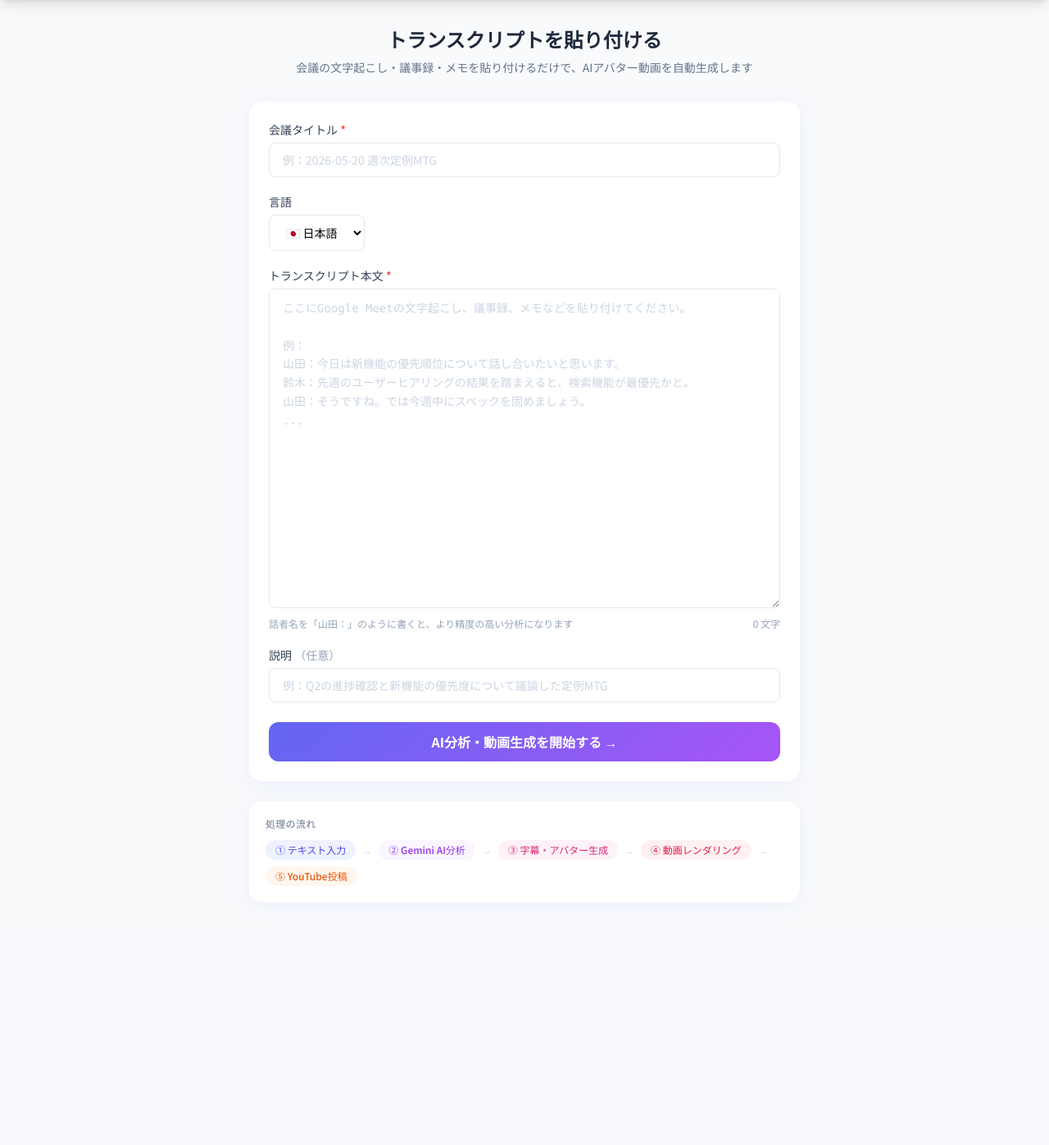
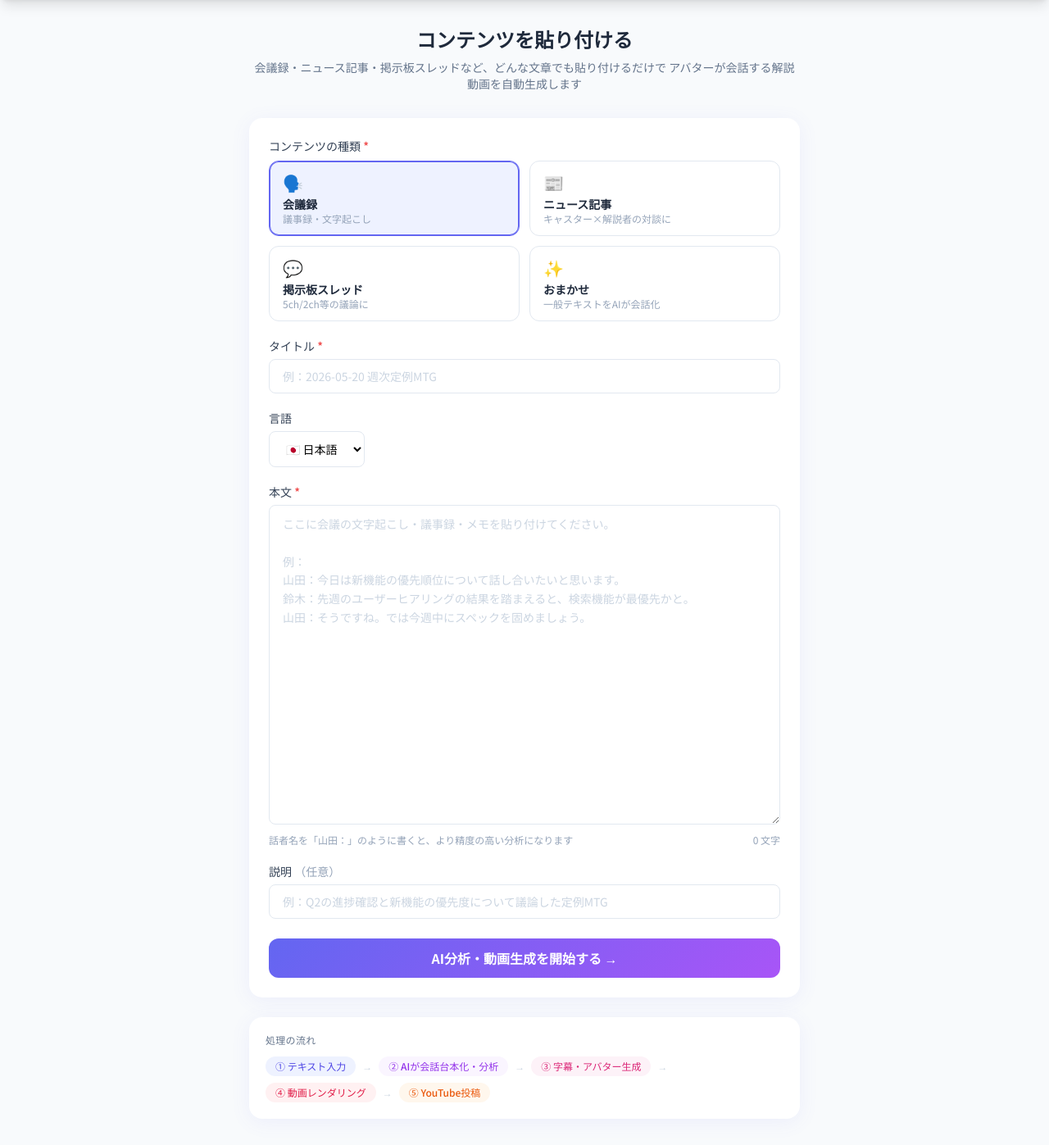
Before and after one commit to KoshiNakano1017/conversation_movie, a FastAPI app: page /paste in a window 1280 px wide. Shown: the part 56-1453 px from the top of the page at 82% size. Before the commit the page ends 1137 px from the top, so only its background shows below. Run offline with FastAPI, Linux system fonts and the light colour scheme; parts of the project's set-up code (start-up, migrations or seed data) failed here and were passed over; some libraries are stand-ins or nearby versions.

Commit message:
feat: UIをコンテンツ種別選択に対応させ汎用化
- paste.html: コンテンツ種別セレクターを追加し、選択に応じて文言・プレースホルダーを動的に切替
- dashboard.html: 空状態の文言を汎用化

```diff
--- a/backend/app/templates/dashboard.html
+++ b/backend/app/templates/dashboard.html
@@ -55,7 +55,7 @@
     <div id="emptyState" class="card p-10 text-center hidden">
       <div class="text-5xl mb-4">🎬</div>
       <p class="text-slate-600 font-medium mb-1">まだ動画がありません</p>
-      <p class="text-slate-400 text-sm mb-4">トランスクリプトを貼り付けて最初の動画を作成しましょう</p>
+      <p class="text-slate-400 text-sm mb-4">会議録・ニュース・スレッドなどを貼り付けて最初の動画を作成しましょう</p>
       <a href="/paste" class="gradient-bg text-white text-sm font-medium px-5 py-2 rounded-xl inline-block hover:opacity-90 transition">
         今すぐ作成する
       </a>
--- a/backend/app/templates/paste.html
+++ b/backend/app/templates/paste.html
@@ -1,15 +1,16 @@
 {% extends "base.html" %}
 
-{% block title %}トランスクリプトを貼り付け | ConversationMovie{% endblock %}
+{% block title %}コンテンツを貼り付け | ConversationMovie{% endblock %}
 
 {% block content %}
 <div class="max-w-2xl mx-auto">
 
   <!-- ページヘッダー -->
   <div class="mb-8 text-center">
-    <h1 class="text-2xl font-bold text-slate-800 mb-2">トランスクリプトを貼り付ける</h1>
+    <h1 class="text-2xl font-bold text-slate-800 mb-2">コンテンツを貼り付ける</h1>
     <p class="text-slate-500 text-sm">
-      会議の文字起こし・議事録・メモを貼り付けるだけで、AIアバター動画を自動生成します
+      会議録・ニュース記事・掲示板スレッドなど、どんな文章でも貼り付けるだけで
+      アバターが会話する解説動画を自動生成します
     </p>
   </div>
 
@@ -17,10 +18,44 @@
   <div class="card p-6">
     <form id="pasteForm">
 
-      <!-- 会議タイトル -->
+      <!-- コンテンツ種別 -->
+      <div class="mb-5">
+        <label class="block text-sm font-medium text-slate-700 mb-2">
+          コンテンツの種類 <span class="text-red-500">*</span>
+        </label>
+        <div id="contentTypeGrid" class="grid grid-cols-2 gap-3">
+          <button type="button" data-type="meeting"
+            class="content-type-btn selected border rounded-xl px-4 py-3 text-left transition">
+            <div class="text-xl mb-0.5">🗣️</div>
+            <div class="text-sm font-semibold text-slate-800">会議録</div>
+            <div class="text-xs text-slate-400">議事録・文字起こし</div>
+          </button>
+          <button type="button" data-type="news"
+            class="content-type-btn border rounded-xl px-4 py-3 text-left transition">
+            <div class="text-xl mb-0.5">📰</div>
+            <div class="text-sm font-semibold text-slate-800">ニュース記事</div>
+            <div class="text-xs text-slate-400">キャスター×解説者の対談に</div>
+          </button>
+          <button type="button" data-type="thread"
+            class="content-type-btn border rounded-xl px-4 py-3 text-left transition">
+            <div class="text-xl mb-0.5">💬</div>
+            <div class="text-sm font-semibold text-slate-800">掲示板スレッド</div>
+            <div class="text-xs text-slate-400">5ch/2ch等の議論に</div>
+          </button>
+          <button type="button" data-type="auto"
+            class="content-type-btn border rounded-xl px-4 py-3 text-left transition">
+            <div class="text-xl mb-0.5">✨</div>
+            <div class="text-sm font-semibold text-slate-800">おまかせ</div>
+            <div class="text-xs text-slate-400">一般テキストをAIが会話化</div>
+          </button>
+        </div>
+        <input type="hidden" id="contentType" value="meeting">
+      </div>
+
+      <!-- タイトル -->
       <div class="mb-5">
         <label class="block text-sm font-medium text-slate-700 mb-1.5" for="title">
-          会議タイトル <span class="text-red-500">*</span>
+          タイトル <span class="text-red-500">*</span>
         </label>
         <input
           id="title"
@@ -53,18 +88,11 @@
       <!-- テキストエリア -->
       <div class="mb-5">
         <label class="block text-sm font-medium text-slate-700 mb-1.5" for="text">
-          トランスクリプト本文 <span class="text-red-500">*</span>
+          <span id="textLabel">本文</span> <span class="text-red-500">*</span>
         </label>
         <textarea
           id="text"
           rows="16"
-          placeholder="ここにGoogle Meetの文字起こし、議事録、メモなどを貼り付けてください。
-
-例：
-山田：今日は新機能の優先順位について話し合いたいと思います。
-鈴木：先週のユーザーヒアリングの結果を踏まえると、検索機能が最優先かと。
-山田：そうですね。では今週中にスペックを固めましょう。
-..."
           required
           class="w-full border border-slate-200 rounded-lg px-4 py-3 text-sm
                  focus:outline-none focus:ring-2 focus:ring-indigo-400 focus:border-transparent
@@ -73,7 +101,7 @@
 
         <!-- 文字数カウンター -->
         <div class="flex justify-between mt-1.5">
-          <p class="text-xs text-slate-400">
+          <p id="textHint" class="text-xs text-slate-400">
             話者名を「山田：」のように書くと、より精度の高い分析になります
           </p>
           <span id="charCount" class="text-xs text-slate-400">0 文字</span>
@@ -115,7 +143,7 @@
     <div class="flex items-center gap-2 text-xs text-slate-600 flex-wrap">
       <span class="bg-indigo-50 text-indigo-600 px-3 py-1 rounded-full font-medium">① テキスト入力</span>
       <span class="text-slate-300">→</span>
-      <span class="bg-purple-50 text-purple-600 px-3 py-1 rounded-full font-medium">② Gemini AI分析</span>
+      <span class="bg-purple-50 text-purple-600 px-3 py-1 rounded-full font-medium">② AIが会話台本化・分析</span>
       <span class="text-slate-300">→</span>
       <span class="bg-pink-50 text-pink-600 px-3 py-1 rounded-full font-medium">③ 字幕・アバター生成</span>
       <span class="text-slate-300">→</span>
@@ -129,11 +157,85 @@
 {% endblock %}
 
 {% block scripts %}
+<style>
+  .content-type-btn { border-color: #e2e8f0; background: #fff; }
+  .content-type-btn.selected {
+    border-color: #6366f1;
+    background: #eef2ff;
+    box-shadow: 0 0 0 1px #6366f1 inset;
+  }
+</style>
 <script>
   const textArea = document.getElementById('text');
   const charCount = document.getElementById('charCount');
   const submitBtn = document.getElementById('submitBtn');
   const form = document.getElementById('pasteForm');
+  const contentTypeInput = document.getElementById('contentType');
+  const textLabel = document.getElementById('textLabel');
+  const textHint = document.getElementById('textHint');
+  const titleInput = document.getElementById('title');
+
+  // コンテンツ種別ごとの表示設定
+  const TYPE_CONFIG = {
+    meeting: {
+      label: '会議録本文',
+      hint: '話者名を「山田：」のように書くと、より精度の高い分析になります',
+      placeholder: `ここに会議の文字起こし・議事録・メモを貼り付けてください。
+
+例：
+山田：今日は新機能の優先順位について話し合いたいと思います。
+鈴木：先週のユーザーヒアリングの結果を踏まえると、検索機能が最優先かと。
+山田：そうですね。では今週中にスペックを固めましょう。`,
+      titlePlaceholder: '例：2026-05-20 週次定例MTG',
+    },
+    news: {
+      label: 'ニュース記事本文',
+      hint: '記事をそのまま貼り付けると、キャスターと解説者の対談形式に変換します',
+      placeholder: `ここにニュース記事の本文を貼り付けてください。
+
+例：
+政府は本日、再生可能エネルギーの導入目標を2040年までに
+電力の60%へ引き上げると発表した。太陽光と洋上風力を中心に
+投資を拡大する一方、送電網の整備が課題となる。`,
+      titlePlaceholder: '例：再エネ目標、2040年に60%へ',
+    },
+    thread: {
+      label: 'スレッド本文',
+      hint: 'スレッドをそのまま貼り付けると、住民たちの議論動画に変換します',
+      placeholder: `ここに掲示板スレッドの内容を貼り付けてください。
+
+例：
+1 名無しさん：新しいスマホ買ったんだけどさ
+2 名無しさん：何買ったの？
+3 名無しさん：型落ちだけど十分すぎる`,
+      titlePlaceholder: '例：新型スマホ、買うべき？スレ',
+    },
+    auto: {
+      label: '本文',
+      hint: 'どんな文章でもOK。AIが内容に合った登場人物で会話に変換します',
+      placeholder: `ここに動画にしたい文章を貼り付けてください。
+ブログ記事・解説文・メモなど何でも構いません。`,
+      titlePlaceholder: '例：今日学んだことまとめ',
+    },
+  };
+
+  // 種別ボタンの選択処理
+  document.querySelectorAll('.content-type-btn').forEach((btn) => {
+    btn.addEventListener('click', () => {
+      document.querySelectorAll('.content-type-btn').forEach((b) => b.classList.remove('selected'));
+      btn.classList.add('selected');
+      const type = btn.dataset.type;
+      contentTypeInput.value = type;
+      const cfg = TYPE_CONFIG[type];
+      textLabel.textContent = cfg.label;
+      textHint.textContent = cfg.hint;
+      textArea.placeholder = cfg.placeholder;
+      titleInput.placeholder = cfg.titlePlaceholder;
+    });
+  });
+
+  // 初期プレースホルダー設定
+  textArea.placeholder = TYPE_CONFIG.meeting.placeholder;
 
   // 文字数カウンターをリアルタイム更新
   textArea.addEventListener('input', () => {
@@ -148,14 +250,14 @@
   form.addEventListener('submit', async (e) => {
     e.preventDefault();
 
-    const title = document.getElementById('title').value.trim();
+    const title = titleInput.value.trim();
     const text = textArea.value.trim();
     const language = document.getElementById('language').value;
     const description = document.getElementById('description').value.trim() || null;
+    const content_type = contentTypeInput.value;
 
     if (!title || text.length < 10) return;
 
-    // ボタンをローディング状態に
     submitBtn.disabled = true;
     submitBtn.textContent = '送信中...';
 
@@ -167,7 +269,7 @@
           'Content-Type': 'application/json',
           ...(token ? { 'Authorization': `Bearer ${token}` } : {}),
         },
-        body: JSON.stringify({ title, text, language, description }),
+        body: JSON.stringify({ title, text, language, description, content_type }),
       });
 
       if (!response.ok) {
@@ -176,8 +278,6 @@
       }
 
       const data = await response.json();
-
-      // 処理進捗ページへリダイレクト
       window.location.href = `/jobs/${data.job_id}`;
 
     } catch (error) {
```
